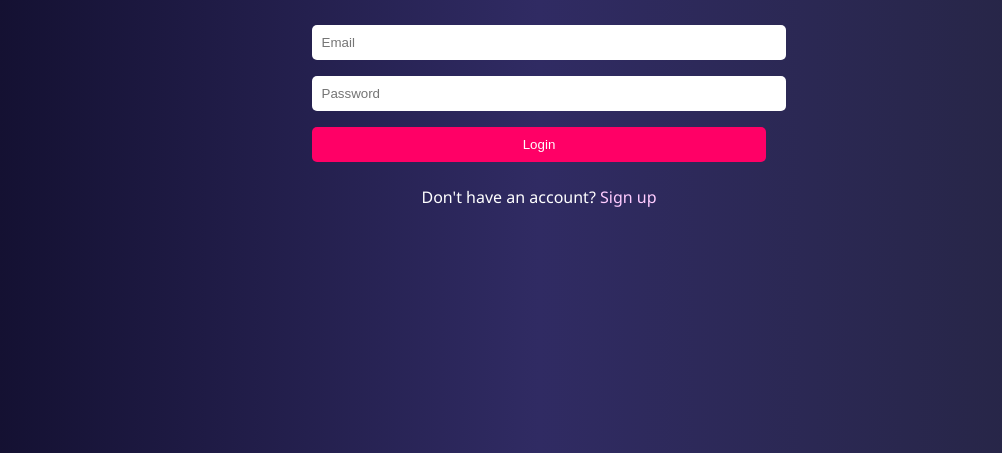
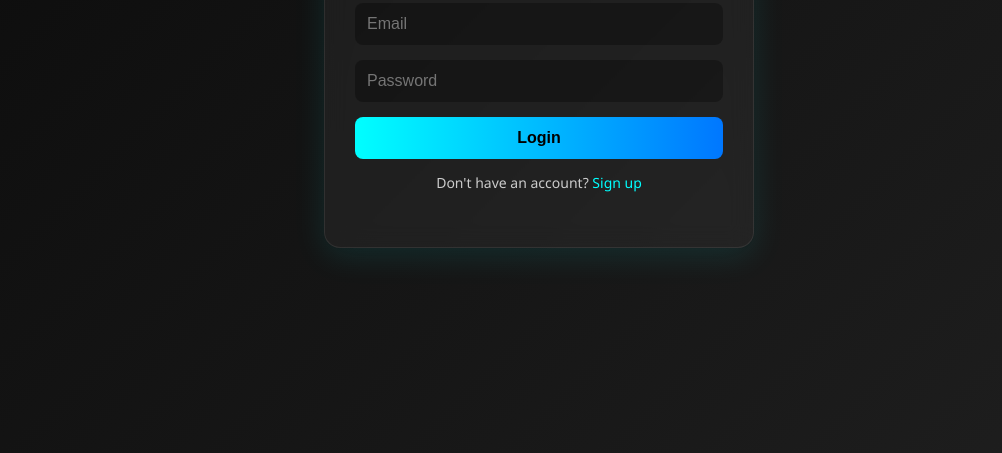
Before and after one commit to lordrahl2-sys/Rahl-host, a plain HTML site: page login.html in a window 1280 px wide. Shown: the part 347-800 px from the top of the page, without its empty margins (101-1103 px from the left). Drawn offline with Linux system fonts and the light colour scheme.

Commit message:
Update style.css

```diff
--- a/style.css
+++ b/style.css
@@ -1,54 +1,81 @@
+* {
+  box-sizing: border-box;
+}
+
 body {
   margin: 0;
-  padding: 0;
   font-family: 'Segoe UI', sans-serif;
-  background: linear-gradient(to right, #0f0c29, #302b63, #24243e);
-  color: white;
-  text-align: center;
-  min-height: 100vh;
+  background: linear-gradient(135deg, #0a0a0a, #1f1f1f);
+  color: #fff;
+  height: 100vh;
   display: flex;
   justify-content: center;
   align-items: center;
+  background-size: cover;
 }
 
-.container {
-  padding: 20px;
-  max-width: 500px;
+.form-container {
+  width: 95%;
+  max-width: 430px;
+  background: rgba(255, 255, 255, 0.05);
+  border-radius: 16px;
+  box-shadow: 0 8px 32px rgba(0, 255, 255, 0.1);
+  backdrop-filter: blur(12px);
+  -webkit-backdrop-filter: blur(12px);
+  border: 1px solid rgba(255, 255, 255, 0.08);
+  padding: 30px;
+  text-align: center;
 }
 
 h1 {
-  font-size: 2.5rem;
   margin-bottom: 10px;
+  font-size: 28px;
+  color: #00ffff;
 }
 
 p {
-  margin-bottom: 20px;
-}
-
-input, button {
-  padding: 10px;
-  margin: 8px 0;
-  width: 100%;
-  border: none;
-  border-radius: 5px;
+  font-size: 14px;
+  color: #ccc;
+  margin-bottom: 25px;
 }
 
 input {
-  background: #fff;
-  color: #000;
+  width: 100%;
+  padding: 12px;
+  margin-bottom: 15px;
+  border: none;
+  border-radius: 8px;
+  background: rgba(0, 0, 0, 0.3);
+  color: #fff;
+  font-size: 16px;
+  outline: none;
+  transition: all 0.3s ease;
+}
+
+input:focus {
+  border: 1px solid #00ffff;
+  background: rgba(255, 255, 255, 0.1);
 }
 
 button {
-  background: #ff0066;
-  color: white;
+  width: 100%;
+  padding: 12px;
+  border: none;
+  border-radius: 8px;
+  background: linear-gradient(to right, #00ffff, #0077ff);
+  color: #000;
+  font-size: 16px;
+  font-weight: bold;
   cursor: pointer;
+  transition: all 0.3s ease;
 }
 
 button:hover {
-  background: #ff3366;
+  opacity: 0.9;
 }
 
 a {
-  color: #ffccff;
+  color: #00ffff;
   text-decoration: none;
+  font-weight: 500;
 }
```
